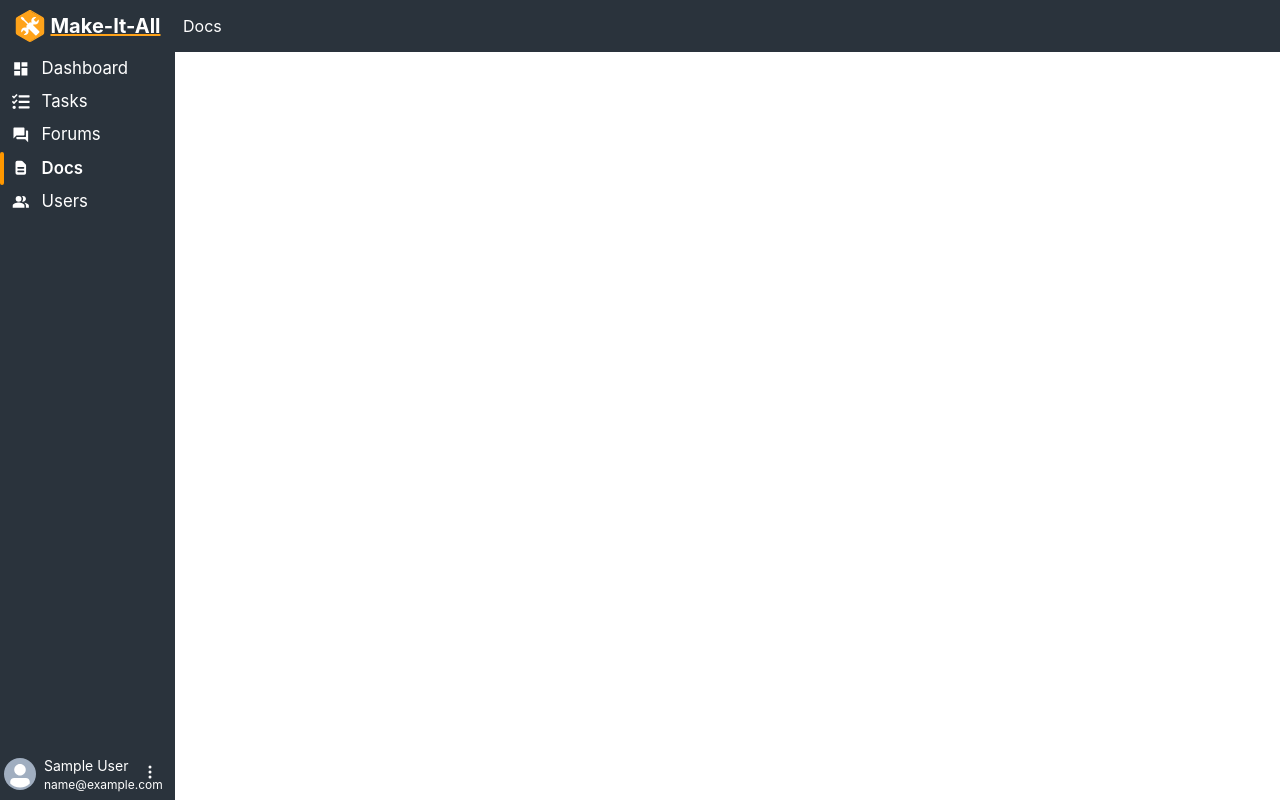
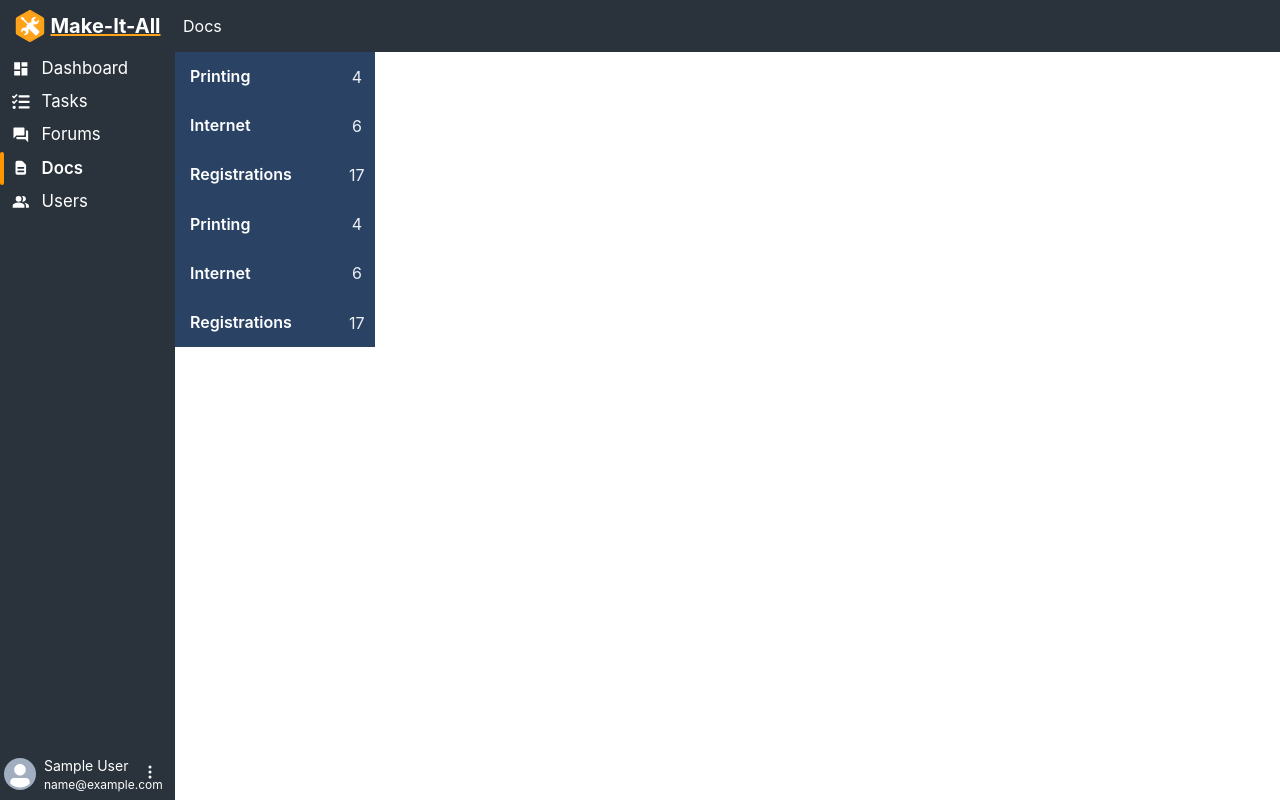
Before and after one commit to DawidWraga/team-project, a Next.js app: page /docs in a window 1280 px wide. Built offline with nearby package versions, Linux system fonts and the light colour scheme; sample sign-in values are in the browser's storage.

Commit message:
Initial Docs Commit

```diff
--- /dev/null
+++ b/db/postTopics.json
@@ -0,0 +1,26 @@
+[
+  {
+    "name": "Printing",
+    "numPosts": "4"
+  },
+  {
+    "name": "Internet",
+    "numPosts": "6"
+  },
+  {
+    "name": "Registrations",
+    "numPosts": "17"
+  },
+  {
+    "name": "Printing",
+    "numPosts": "4"
+  },
+  {
+    "name": "Internet",
+    "numPosts": "6"
+  },
+  {
+    "name": "Registrations",
+    "numPosts": "17"
+  }
+]
--- a/pages/docs.jsx
+++ b/pages/docs.jsx
@@ -1,5 +1,72 @@
+import {
+  Box,
+  ButtonGroup,
+  Button,
+  Flex,
+  Spacer,
+  Center,
+  Text,
+} from '@chakra-ui/react';
+// import Button from './Button';
+
+import topics from 'db/postTopics.json';
+
 export default function DocsPage(props) {
-	const {} = props;
+  const {} = props;
 
-	return <></>;
+  return (
+    //HTML BELOW
+
+    <Box>
+      <Box>
+        {topics.map((topic) => (
+          //map through JSON
+
+          <Flex
+            bgColor="blue.800"
+            color="whiteAlpha.900"
+            p="3px"
+            maxW="200px"
+            gap="3"
+          >
+            <Button
+              p="3"
+              variant={'ghost'}
+              w="100%"
+              h="100%"
+              textAlign={'left'}
+              alignSelf={'center'}
+              colorScheme={'whiteAlpha'}
+              color="white"
+            >
+              <Text mr={'auto'} textAlign="left">
+                {topic.name}
+              </Text>
+            </Button>
+
+            {/* numPosts box */}
+            <Box
+              p="1"
+              minW="3ch"
+              bg=""
+              color="whiteAlpha.900"
+              alignSelf={'center'}
+              textAlign={'center'}
+            >
+              {topic.numPosts}
+            </Box>
+          </Flex>
+        ))}
+      </Box>
+    </Box>
+  );
 }
+
+// create card
+// have props
+// loop through cards-assign diff titles to each one
+
+// make a json inside db
+// loop thru json
+// create compnents using chakra
+// pass topic name inside props
```
